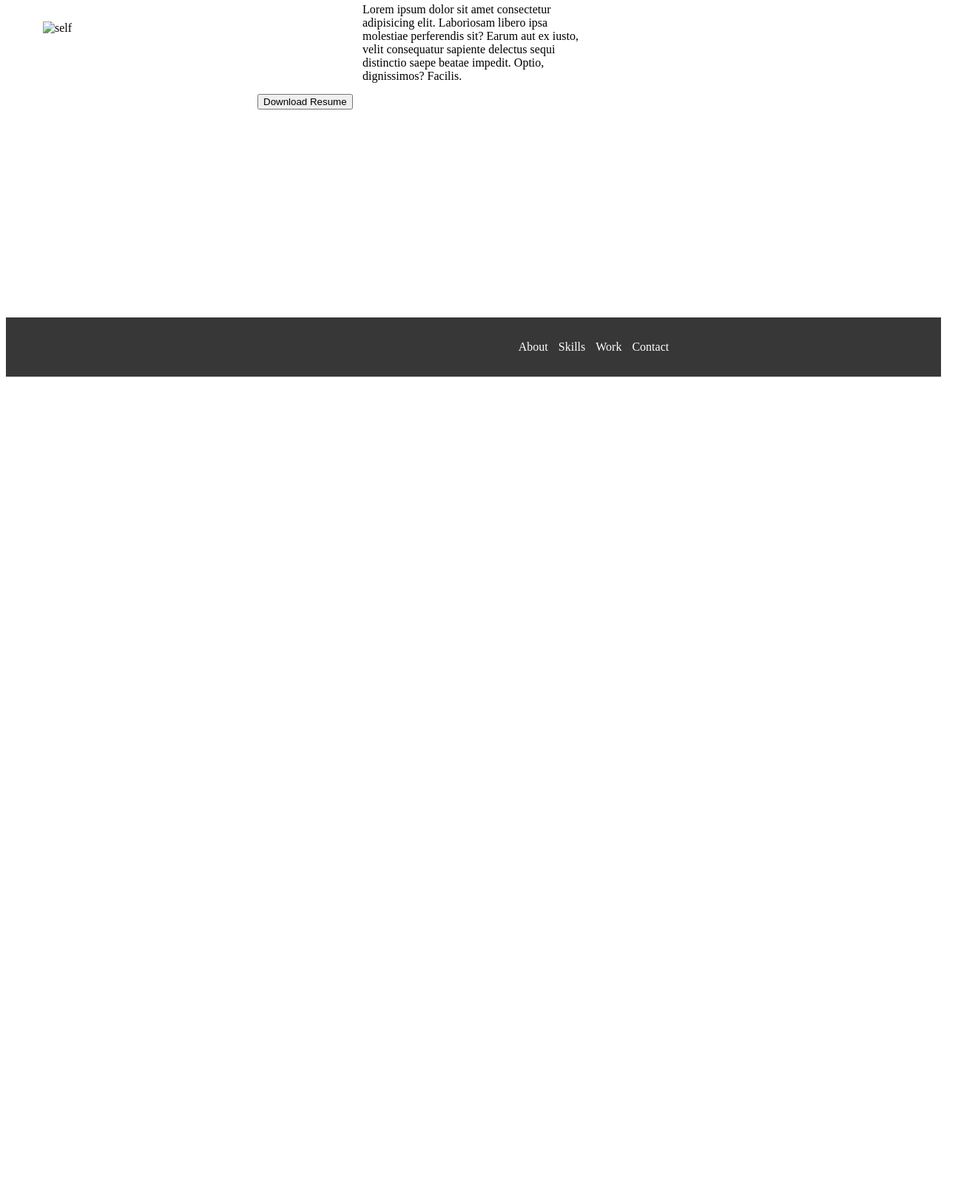
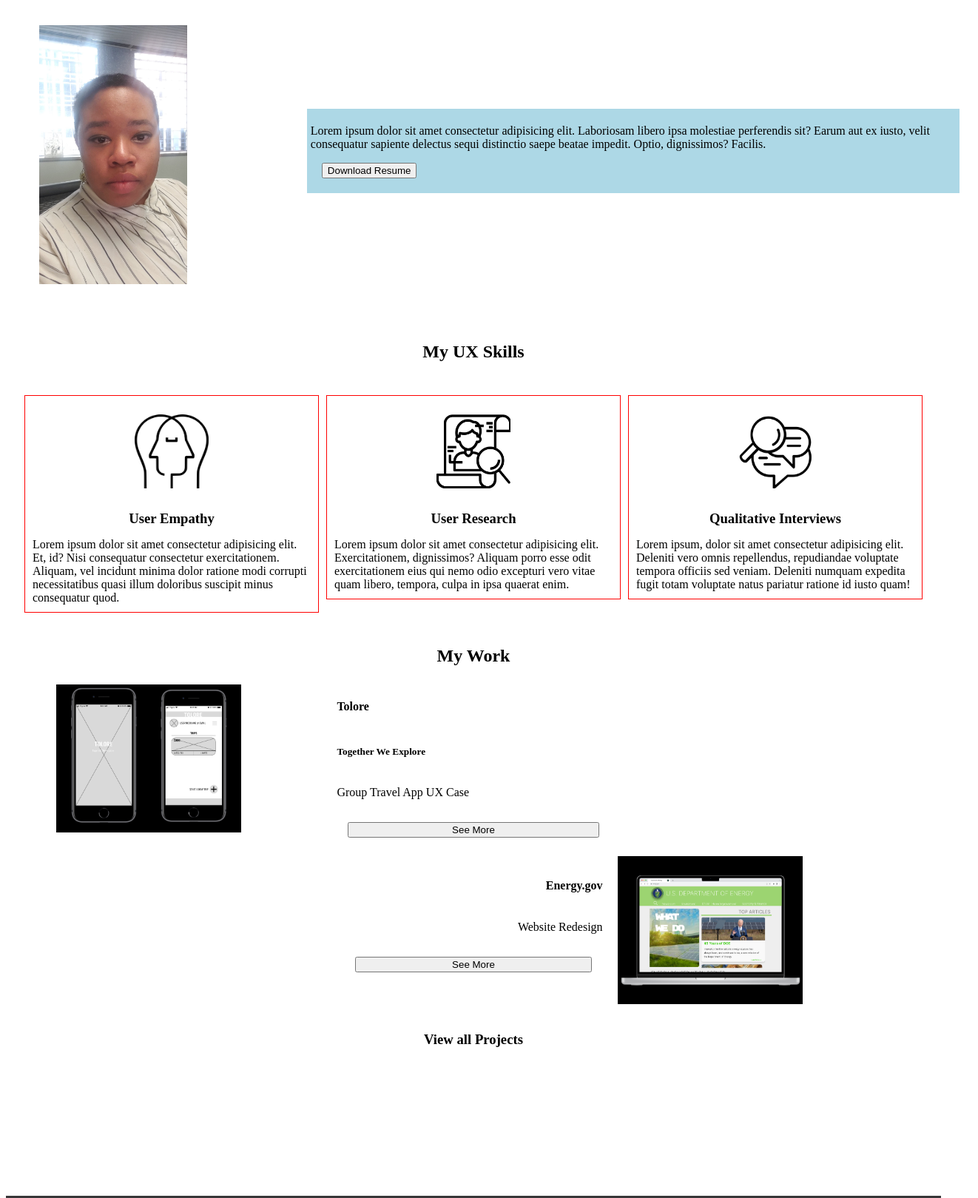
Before and after one commit to davistam/UX_UI_WEEK_18, a plain HTML site: page index.html in a window 1280 px wide. Shown: the part 134-1753 px from the top of the page at 74% size, 1322 px wide, since content can reach past the window. Before the commit the page ends 800 px from the top, so only its background shows below. Drawn offline with Linux system fonts and the light colour scheme.

Commit message:
sections mw and muxs
the my ux skill section, my work section, media q

```diff
--- a/css/style.css
+++ b/css/style.css
@@ -17,13 +17,34 @@ nav {
 }
 
 .heroimg{
+    display: inline-block;
+    justify-content: center;
+    width: 100%;
     height: 400px;
     padding: 25px;
 }
 
 .hi{
-    float:left;
-    padding: 25px;
+    float: left;
+    width: 25%;
+    height: auto;
+    margin: 5px;
+    padding: 10px 10px 10px 10px;
+}
+
+.hi img{
+    padding: 5px;
+}
+
+.hit {
+    float: right;
+    width: 69%;
+    margin: 133px 0px 133px 0px;
+    padding: 5px;
+    height: auto;
+    text-align: left;
+    background-color: lightblue;
+
 }
 
 ul{
@@ -38,9 +59,11 @@ li{
     color:white;
 }
 
+
+
 .content{
-    width: 300px;
-    margin: 0 auto;
+    padding: auto;
+
 }
 
 footer{
@@ -54,5 +77,142 @@ ul.foot{
 }
 
 button {
+    display: block;
     margin: 15px 15px 15px 15px;
- }
+}
+
+h1.muxs{
+    text-align: center;
+}
+
+.flexContainer {
+    display: flex;
+    flex-direction: row;
+    width: 0px auto;
+    height: 0px auto;
+    padding: 20px 20px 20px 20px;
+}
+
+div .fcms {
+    display: flex;
+    flex-direction: column;
+    align-items: center;
+    height: fit-content;
+    width: 33%;
+    margin: 5px 5px 5px 5px;
+    padding: 5px 5px 5px 5px;
+    border: 1px solid red;
+
+}
+
+.msi {
+    margin: 10px 10px 10px 10px;
+    padding: 10px 10px 10px 10px;
+    width: 100px;
+    height: 100px;
+}
+
+h3{
+    margin: 5px 5px 5px 5px;
+    padding: 5px;
+}
+
+.fcms p{
+    margin: 5px 5px 5px 5px;
+}
+
+h1.mw{
+    text-align: center;
+}
+
+#workGrid{
+    margin: 0px 5%;
+    display: grid;
+    grid-template-rows:  1fr 1fr 1fr;
+    grid-template-columns: 1fr 1fr 1fr;
+    grid-template-areas:
+    "mwimg1 mw1 ."
+    ". mw2 mwimg2"
+    ". vap ."
+    ;
+}
+
+#mwimg1{
+    grid-area: mwimg1;
+
+}
+
+#mw1{
+    grid-area: mw1;
+}
+
+#mwimg2{
+    grid-area: mwimg2
+}
+
+#mw2{
+    grid-area: mw2;
+    text-align: right;
+    padding: 10px;
+}
+
+#vap{
+    grid-area: vap;
+    display: inline;
+    text-align: center;
+}
+
+
+.workGridArea {
+    margin: 5px;
+    cursor: pointer;
+    display: grid;
+    height: fit-content;
+}
+
+@media only screen and (max-width: 1000px) {
+    nav {
+      display: none;
+    }
+
+  @media only screen and (max-width: 600px) {
+    nav {
+      position: static;
+      margin: 20px;
+    }
+
+    .logo{
+        justify-content: center;
+    }
+    .heroimg {
+        display: flex;
+        flex-direction: column;
+        width:auto 0px;
+        height:fit-content;
+
+    }
+    .hi{
+        justify-content: center;
+    }
+
+    .flexContainer{
+        display: flex;
+        flex-direction: column;
+
+    }
+    div.fcms{
+        width: 100%;
+    }
+
+    #workGrid {
+      grid-template-rows: 1fr 1fr 1fr 1fr 1fr;
+      grid-template-columns: 1fr;
+      grid-template-areas:
+        "mwimg1"
+        "mw1"
+        "mwimg2"
+        "mw2"
+        "vap"
+      ;
+    }
+  }
--- a/index.html
+++ b/index.html
@@ -22,12 +22,58 @@
         </nav>
     </header>
     <section class="heroimg">
-        <div>
-            <img class=hi src="images/self.jpg" alt="self" height="400px" width="250px">
+        <div class=hi >
+            <img src="images/self.jpg" alt="self" height="350px" width="200px">
+        </div>
+        <div class="hit">
             <p class="content">Lorem ipsum dolor sit amet consectetur adipisicing elit. Laboriosam libero ipsa molestiae perferendis sit? Earum aut ex iusto, velit consequatur sapiente delectus sequi distinctio saepe beatae impedit. Optio, dignissimos? Facilis.</p>
             <button>Download Resume</button>
+        </div>
+    </section>
+    <br>
+    <section class="myUXSkills">
+        <h1 class="muxs">My UX Skills</h1>
+        <div class="flexContainer">
+            <div class="fcms">
+                <img class="msi" src="../images/img_534085.png" alt="">
+                <h3>User Empathy</h3>
+                <p>Lorem ipsum dolor sit amet consectetur adipisicing elit. Et, id? Nisi consequatur consectetur exercitationem. Aliquam, vel incidunt minima dolor ratione modi corrupti necessitatibus quasi illum doloribus suscipit minus consequatur quod.</p>
+            </div>
+            <div class="fcms">
+                <img class="msi" src="../images/2406279-200.png" alt="">
+                <h3>User Research</h3>
+                <p>Lorem ipsum dolor sit amet consectetur adipisicing elit. Exercitationem, dignissimos? Aliquam porro esse odit exercitationem eius qui nemo odio excepturi vero vitae quam libero, tempora, culpa in ipsa quaerat enim.</p>
+            </div>
+            <div class="fcms">
+                <img class="msi" src="../images/229065-200.png" alt="">
+                <h3>Qualitative Interviews</h3>
+                <p>Lorem ipsum, dolor sit amet consectetur adipisicing elit. Deleniti vero omnis repellendus, repudiandae voluptate tempora officiis sed veniam. Deleniti numquam expedita fugit totam voluptate natus pariatur ratione id iusto quam!</p>
+            </div>
+        </div>
+    </section>
+    <section id="myWork">
+        <h1 class="mw">My Work</h1>
+        <div id="workGrid">
+            <div id="mwimg1" class="workGridArea">
+                <img src="../images/tolore.png" alt="" width="250px" height="200px">
+            </div>
+            <div id="mw1" class="workGridArea">
+                <h4>Tolore</h4>
+                <h5>Together We Explore</h5>
+                <p>Group Travel App UX Case</p>
+                <button>See More</button>
+            </div>
+            <div id="mwimg2" class="workGridArea">
+                <img src="../images/energy.gov.png" alt="" width="250px" height="200px">
+            </div>
+            <div id="mw2" class="workGridArea">
+                <h4>Energy.gov</h4>
+                <p>Website Redesign</p>
+                <button >See More</button>
+            </div>
+            <h3 id="vap" class="workGridArea">View all Projects</h3>
+        </div>
 
-        </div>
     </section>
     <footer>
         <ul class="foot">
```
Also changed, not shown: images/229065-200.png (added), images/2406279-200.png (added), images/energy.gov.png (added), images/img_534085.png (added), images/logo.png (added), images/self.jpg (added), images/tolore.png (added).
